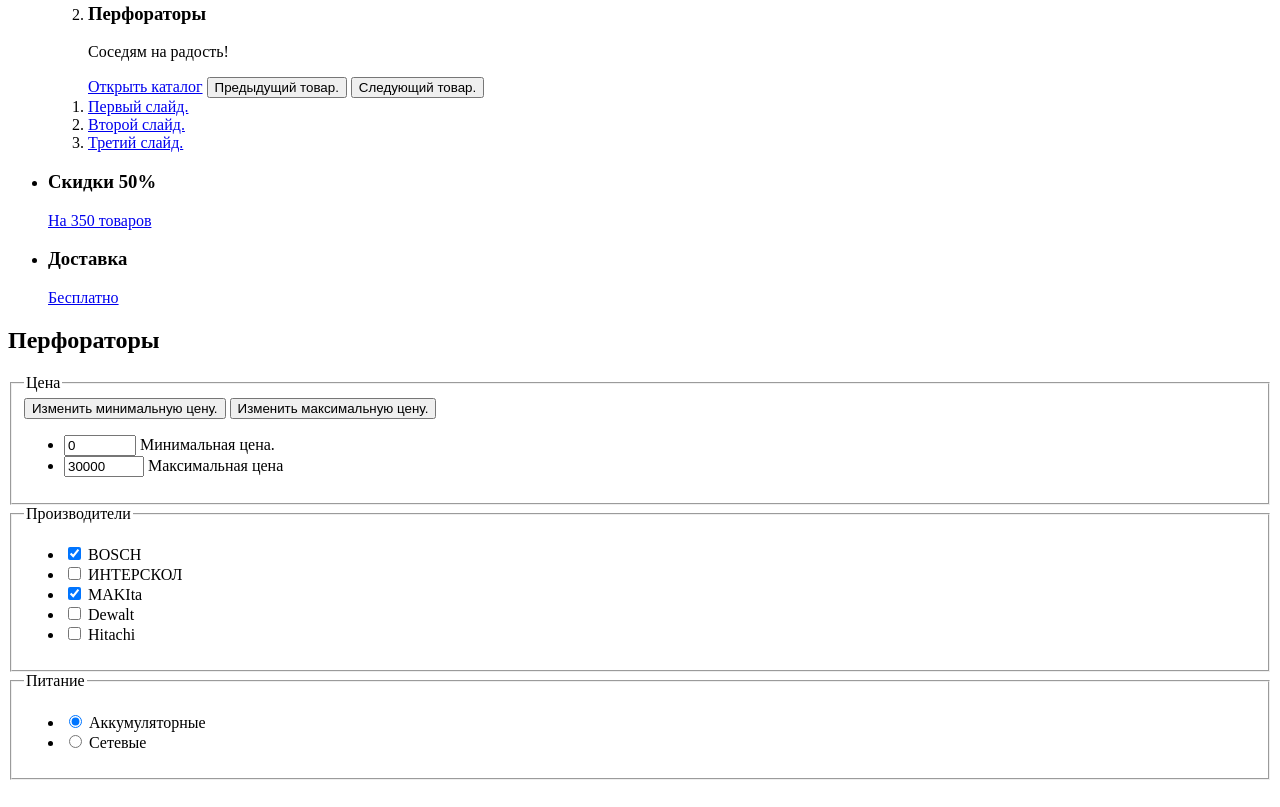
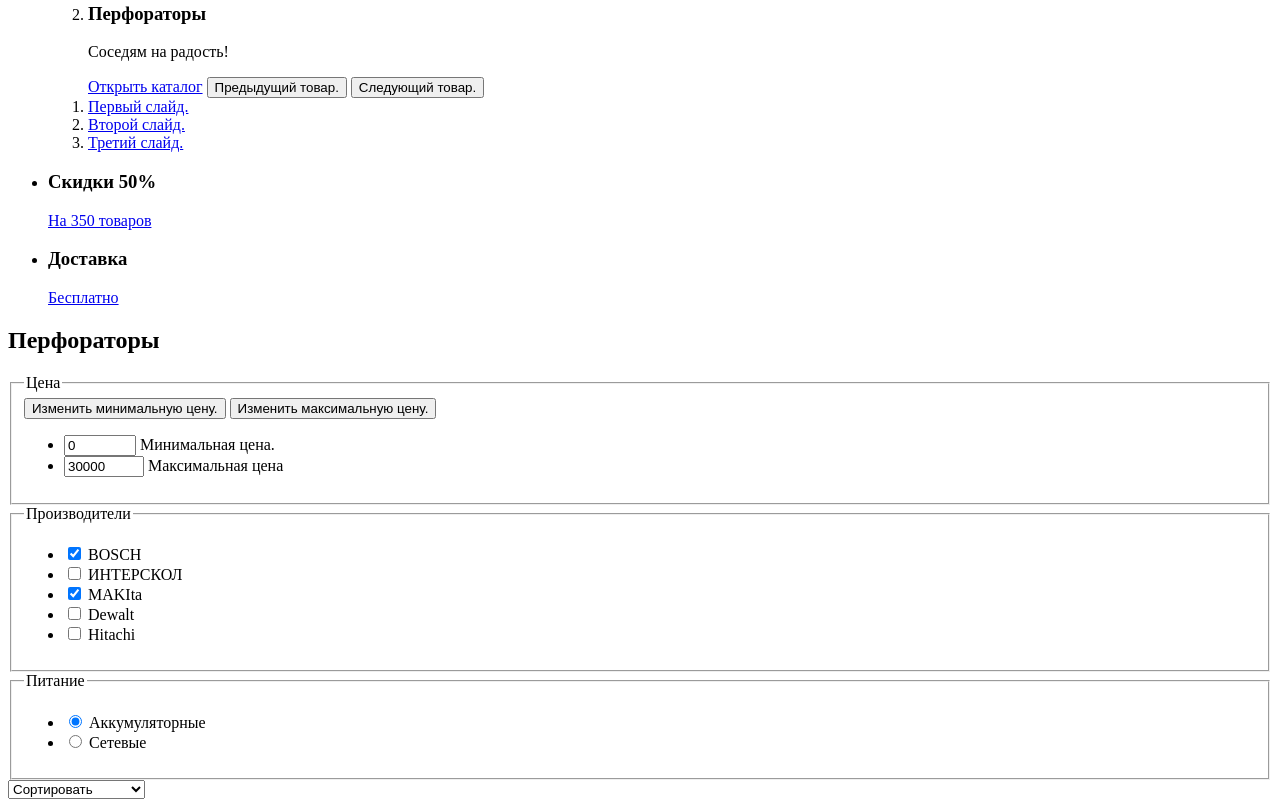
Before and after one commit to medvedstwo/18102023-technomart, a plain HTML site: page index.html in a window 1280 px wide. Shown: the part 894-1701 px from the top of the page. Drawn offline with Linux system fonts and the light colour scheme.

Commit message:
feat: add select

```diff
--- a/index.html
+++ b/index.html
@@ -253,8 +253,15 @@
             </li>
           </ul>
         </fieldset>
-
       </form>
+      <div class="products-wrapper">
+        <select class="products-sorting" aria-label="Сортировка.">
+          <option value="">Сортировать</option>
+          <option value="popularity">По популярности</option>
+          <option value="expensive">Сначала дорогие</option>
+          <option value="cheap">Сначала дешевые</option>
+        </select>
+      </div>
     </section>
   </main>
 
```
